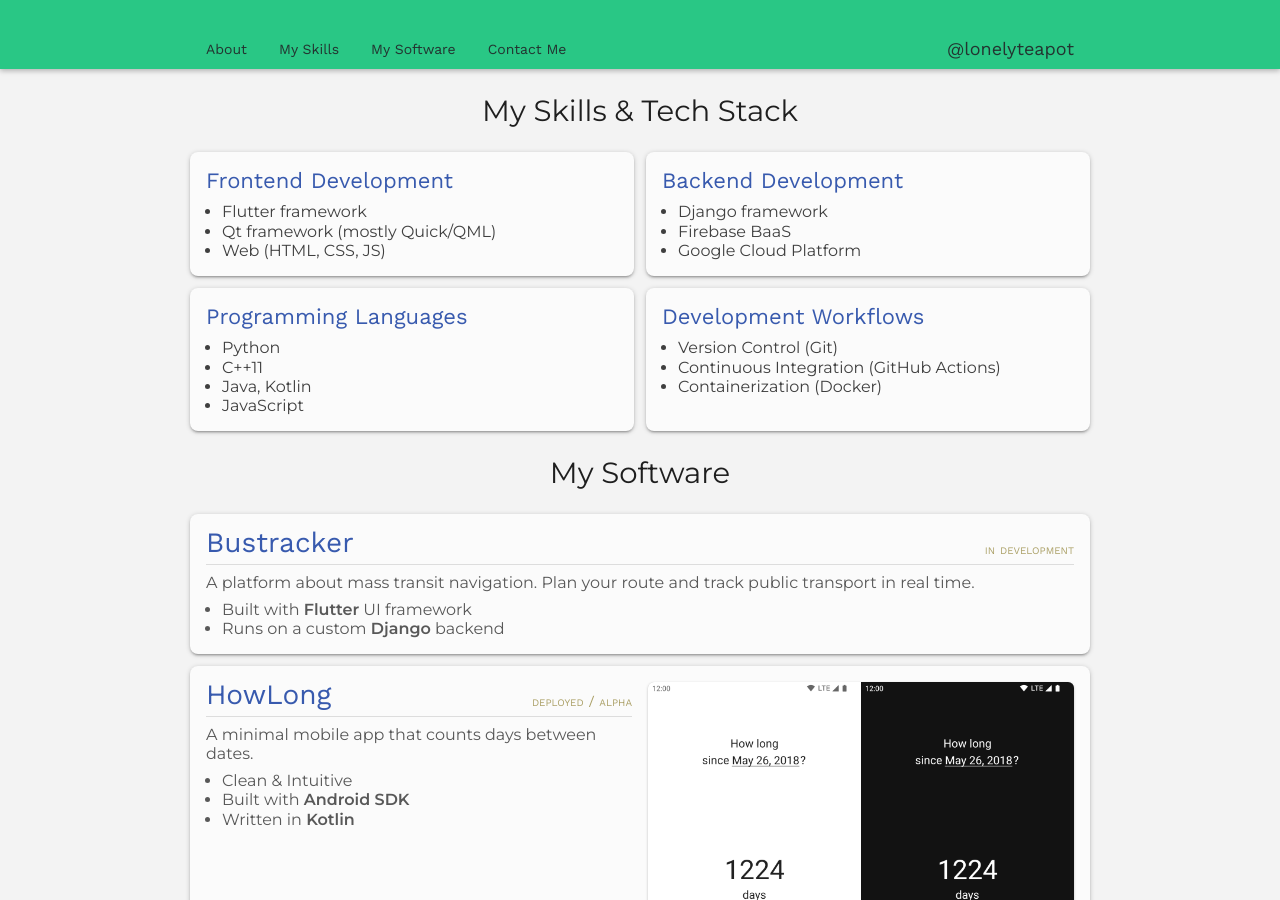
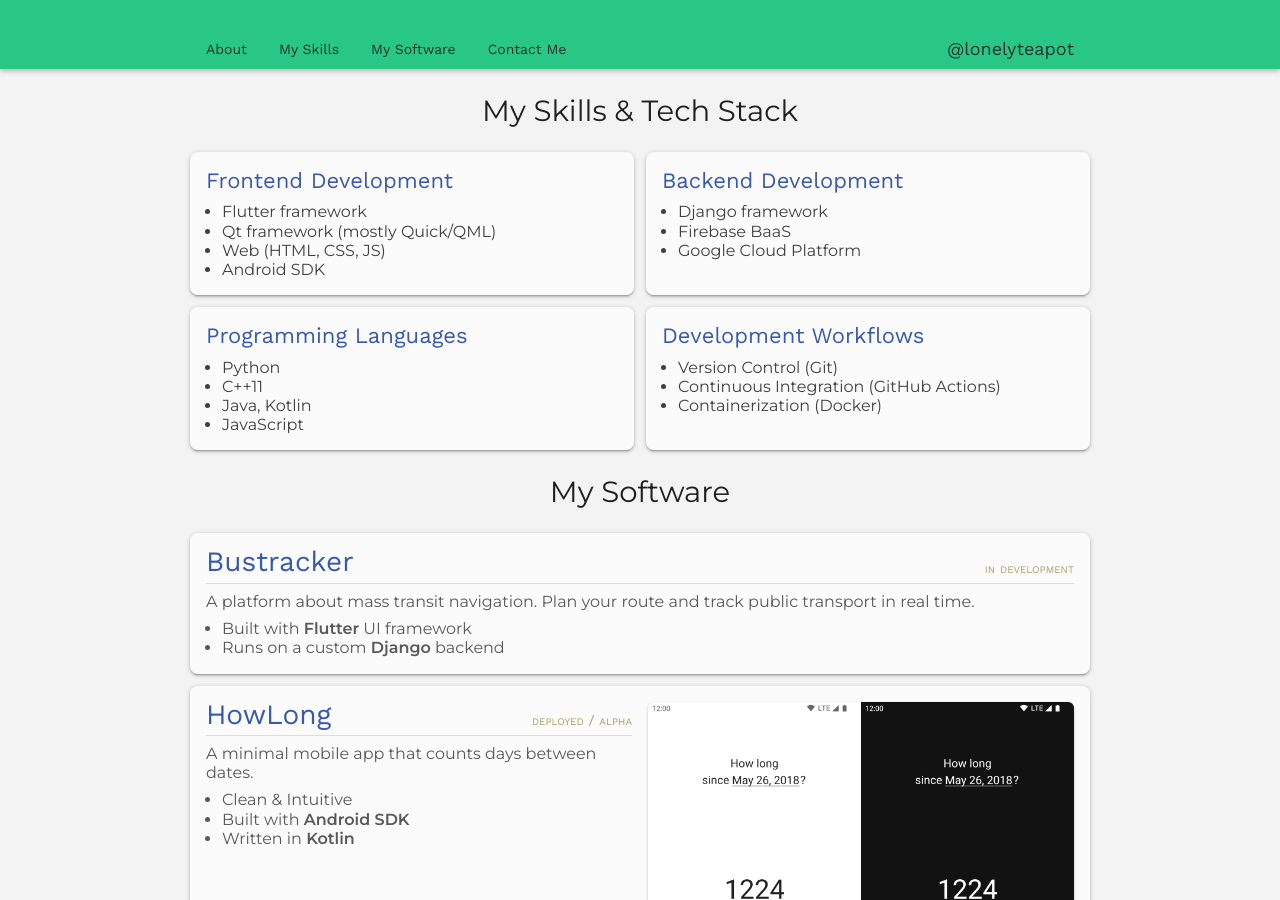
Before and after one commit to lonelyteapot/lonelyteapot.github.io, a Jekyll site: the page built from pages/index.html, in a window 1280 px wide and 900 px high, scrolled down 390 px. Built offline with Jekyll 4.4.1, drawn with Linux system fonts in a browser that asks for light colours.

Commit message:
Update skills data

```diff
--- a/_data/skills.yaml
+++ b/_data/skills.yaml
@@ -3,6 +3,7 @@
     - Flutter framework
     - Qt framework (mostly Quick/QML)
     - Web (HTML, CSS, JS)
+    - Android SDK
 
 - category: Backend Development
   skills:
```
